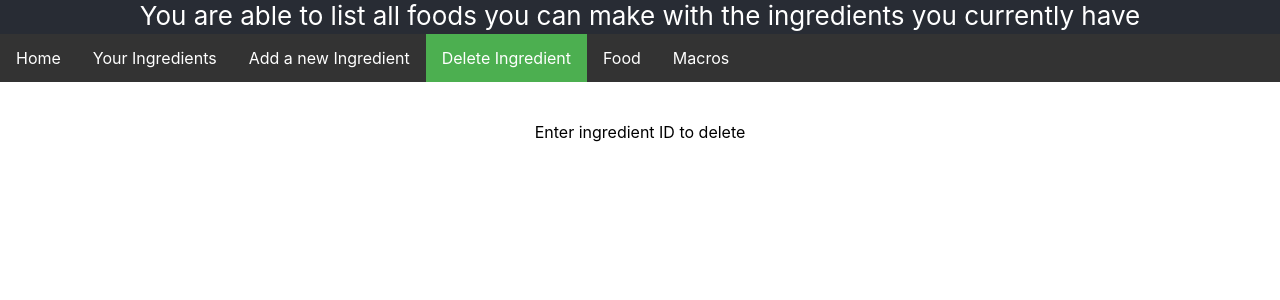
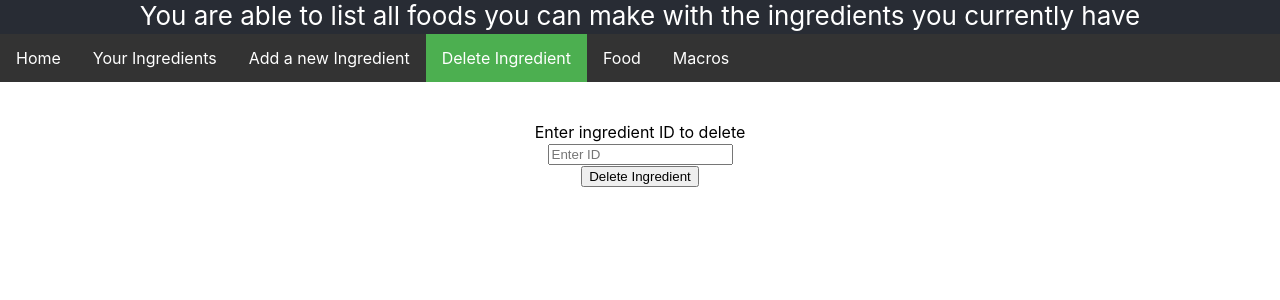
Before and after one commit to ahmedQAC/IndividualProject, a React (Create React App) app: page /DeleteIngredientPage in a window 1280 px wide. Shown: the top 300 px of the page. Built offline with nearby package versions, Linux system fonts and the light colour scheme.

Commit message:
added delete functionality

```diff
--- a/src/AddIngredient.js
+++ b/src/AddIngredient.js
@@ -44,8 +44,8 @@ render() {
             <form>
                 <label>
 
-                    Enter Name:<input type ="text" onChange={this.addName} />
-                    <br />Enter Weight:<input type="text" onChange={this.addWeight} />
+                    <input type ="text" placeholder="Enter Name" onChange={this.addName} />
+                    <br /><input type="text" placeholder="Enter Weight" onChange={this.addWeight} />
                     <br /><button type="button" onClick={this.addIngredient}>Add Ingredient</button>
                     <Text text={this.state.message}/>
                 </label>
--- a/src/AddIngredientPage.js
+++ b/src/AddIngredientPage.js
@@ -1,6 +1,5 @@
 import React, { Component } from 'react';
 import Text from './Text.js';
-import GetAllIngredients from './GetAllIngredients.js';
 import AddIngredient from './AddIngredient.js';
 
 class AddIngredientPage extends Component {
@@ -15,11 +14,11 @@ class AddIngredientPage extends Component {
                     <li><a href="#contact">Food</a></li>
                     <li><a href="#about">Macros</a></li>
                 </ul>
-                <body>
+                <div>
                     <br /><br />
-                    <p><Text text="Enter the corresponding information in the fields to add an ingredient" /></p>
+                    <Text text="Enter the corresponding information in the fields to add an ingredient" />
                     <AddIngredient />
-                </body>
+                </div>
             </div>
 
         )
--- a/src/App.js
+++ b/src/App.js
@@ -1,12 +1,10 @@
 import React, { Component } from 'react';
-import logo from './logo.svg';
 import './App.css';
 import Text from './Text.js';
 import { BrowserRouter, Route } from 'react-router-dom';
 import HomePage from './HomePage';
 import YourIngredientsPage from './YourIngredientsPage';
 import ContentPage from './ContentPage.js';
-import SearchBar from './SearchBar.js';
 import AddIngredientPage from './AddIngredientPage.js';
 import DeleteIngredientPage from './DeleteIngredientPage.js';
 
@@ -18,16 +16,14 @@ class App extends Component {
           <div className="App">
             <header className="App-header">
               {/* <h1><Text text="Welcome to my Website"/></h1> */}
-              <p><Text text="You are able to list all foods you can make with the ingredients you currently have" /></p>
+              <Text text="You are able to list all foods you can make with the ingredients you currently have" />
             </header>
             <div>
-              <body>
                 <Route exact path={"/"} component={ContentPage} />
                 <Route path={"/home"} component={HomePage} />
                 <Route path={"/yourIngredientsPage"} component={YourIngredientsPage} />
                 <Route path={"/addIngredientPage"} component={AddIngredientPage} />
                 <Route path={"/DeleteIngredientPage"} component={DeleteIngredientPage} />
-              </body>
             </div>
           </div>
         </BrowserRouter>
--- a/src/ContentPage.js
+++ b/src/ContentPage.js
@@ -8,19 +8,19 @@ class ContentPage extends Component {
             <div>
 
                 <ul>
-                    <li><a class="active" href="/home">Home</a></li>
+                    <li><a className="active" href="/home">Home</a></li>
                     <li><a href="/YourIngredientsPage">Your Ingredients</a></li>
                     <li><a href="/AddIngredientPage">Add a new Ingredient</a></li>
                     <li><a href="/DeleteIngredientPage">Delete Ingredient</a></li>
                     <li><a href="Food">Food</a></li>
                     <li><a href="Macros">Macros</a></li>
                 </ul>
-                <body>
+                <div>
                     <SearchBar />
                     <br /><br />
-                    <p><Text text="What do you want to achieve" /></p>
-                    <p><Text text="Everything" /></p>
-                </body>
+                    <Text text="What do you want to achieve" />
+                    <Text text="Everything" />
+                </div>
             </div>
 
         )
--- a/src/DeleteIngredient.js
+++ b/src/DeleteIngredient.js
@@ -0,0 +1,48 @@
+import React, { Component } from 'react';
+import Text from './Text.js';
+import axios from 'axios';
+
+class DeleteIngredient extends Component {
+    constructor() {
+        super();
+        this.state = {
+            ingredientID: ""
+        }
+        this.handleInputID = (event) => {
+            this.setState({
+                ingredientID: event.target.value
+            });
+
+        this.deleteIngredient = () => {
+            axios({
+                method: 'delete',
+                url: 'http://localhost:8080/Ingredient/api/ingredient/deleteIngredient/'+this.state.ingredientID,
+                data: {
+                    ingredientID: this.state.name
+                }
+            });
+        }
+    }
+    }
+render() {
+    return (
+        <div>
+            <form>
+                <label>
+
+                    <input type ="text" placeholder="Enter ID" onChange={this.handleInputID} />
+                    <br /><button type="submit" onClick={this.deleteIngredient}>Delete Ingredient</button>
+                    <Text text={this.state.message}/>
+                </label>
+
+            </form>
+            <form>
+
+                </form>
+
+
+        </div>
+    )
+}
+}
+export default DeleteIngredient;
--- a/src/DeleteIngredientPage.js
+++ b/src/DeleteIngredientPage.js
@@ -1,7 +1,6 @@
 import React, { Component } from 'react';
 import Text from './Text.js';
-import GetAllIngredients from './GetAllIngredients.js';
-import AddIngredient from './AddIngredient.js';
+import DeleteIngredient from './DeleteIngredient.js';
 
 class DeleteIngredientPage extends Component {
     render() {
@@ -15,10 +14,11 @@ class DeleteIngredientPage extends Component {
                     <li><a href="#contact">Food</a></li>
                     <li><a href="#about">Macros</a></li>
                 </ul>
-                <body>
+                <div>
                     <br /><br />
-                    <p><Text text="Enter ingredient ID to delete" /></p>
-                </body>
+                    <Text text="Enter ingredient ID to delete" />
+                    <DeleteIngredient/>
+                </div>
             </div>
 
         )
--- a/src/GetAllIngredients.js
+++ b/src/GetAllIngredients.js
@@ -1,5 +1,4 @@
 import React, { Component } from 'react';
-import Text from './Text.js';
 import axios from 'axios';
 
 class getAllIngredients extends Component {
--- a/src/HomePage.js
+++ b/src/HomePage.js
@@ -14,11 +14,11 @@ class HomePage extends Component {
                     <li><a href="Food">Food</a></li>
                     <li><a href="Macros">Macros</a></li>
                 </ul>
-                <body>
+                <div>
                     <SearchBar />
                     <br /><br />
-                    <p><Text text="Here is a list of recently added ingredients" /></p>
-                </body>
+                    <Text text="Here is a list of recently added ingredients" />
+                </div>
             </div>
 
         )
--- a/src/Text.js
+++ b/src/Text.js
@@ -3,9 +3,9 @@ import React, { Component } from 'react';
 class Text extends Component{
     render(){
         return(
-            <div>
+            <p>
                 {this.props.text}
-            </div>
+            </p>
         )
     }
 }
--- a/src/YourIngredientsPage.js
+++ b/src/YourIngredientsPage.js
@@ -14,11 +14,11 @@ class YourIngredientsPage extends Component {
                     <li><a href="#contact">Food</a></li>
                     <li><a href="#about">Macros</a></li>
                 </ul>
-                <body>
+                <div>
                     <br /><br />
-                    <p><Text text="Here is a list of all your ingredients" /></p>
+                    <Text text="Here is a list of all your ingredients" />
                     <GetAllIngredients />
-                </body>
+                </div>
             </div>
 
         )
```
Also changed, not shown: src/UpdateIngredientPage.js (added).
